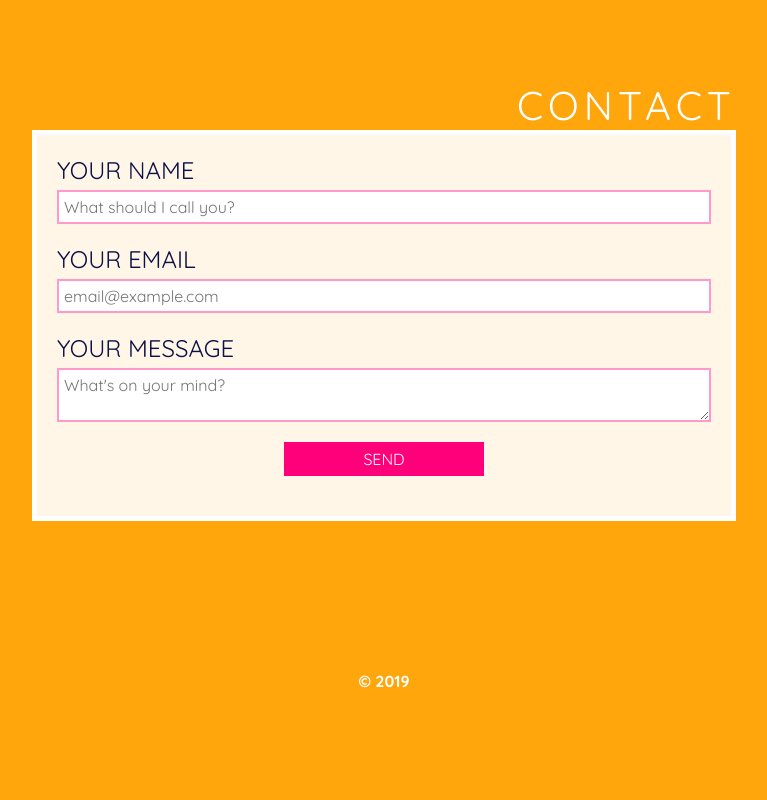
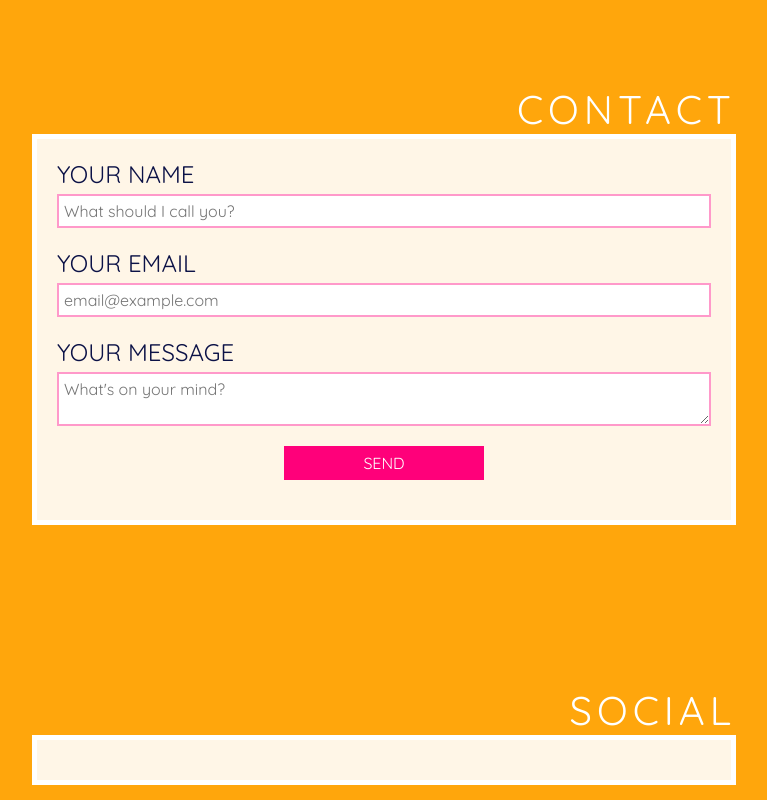
Before and after one commit to letakeane/becky, a website: page public/index.html in a window 1280 px wide. Shown: the part 1580-2380 px from the top of the page, without its empty margins (256-1023 px from the left). Before the commit the page ends 2271 px from the top, so only its background shows below. Drawn offline with Linux system fonts and the light colour scheme; a web font is replaced by a local one.

Commit message:
Add links, continue styling

```diff
--- a/public/index.html
+++ b/public/index.html
@@ -17,6 +17,7 @@
       <li><a href="#publications">Publications</a></li>
       <li><a href="#">Blog</a></li>
       <li><a href="#contact">Contact</a></li>
+      <li><a href="https://twitter.com/rebb003" target="_blank">Twitter</a></li>
     </ul>
 
   </div>
@@ -43,7 +44,7 @@
     <a name="publications"></a>
     <h2>SELECTED PUBLICATIONS</h2>
     <section class="Publications">
-      <p class="section-text"></p>
+
     </section>
 
     <a name="contact"></a>
@@ -60,6 +61,12 @@
       <button type="submit">SEND</button>
     </section>
 
+    <a name="social"></a>
+    <h2>SOCIAL</h2>
+    <section class="Social">
+
+    </section>
+
   </div>
 
   <div class="background-image"></div>
--- a/public/styles.css
+++ b/public/styles.css
@@ -45,6 +45,8 @@ h2 {
   mask-image: linear-gradient(to bottom, rgba(0,0,0,1), rgba(0,0,0,0));
 }
 
+/* ********** HEADER STYLING ********** */
+
 .App-header {
   display: flex;
   align-items: center;
@@ -72,12 +74,14 @@ h2 {
   margin: 15px;
 }
 
+/* ********** SECTION STYLING ********** */
+
 section {
   box-sizing: border-box;
   width: 55%;
   border: white 5px solid;
   background: rgba(255,255,255,.9);
-  margin: 0 auto 150px auto;
+  margin: 0 auto 20vh auto;
   padding: 20px;
   overflow: auto;
 }
@@ -89,6 +93,8 @@ section {
 .section-text, label {
   color: #0C1247;
 }
+
+/* ********** AUTHOR STYLING ********** */
 
 .author-photo {
   display: inline-block;
@@ -103,6 +109,12 @@ section {
   -webkit-shape-outside:circle();
   shape-outside:circle();
 }
+
+/* ********** PUBLICATIONS STYLING ********** */
+
+
+
+/* ********** CONTACT STYLING ********** */
 
 form {
   display: flex;
```
